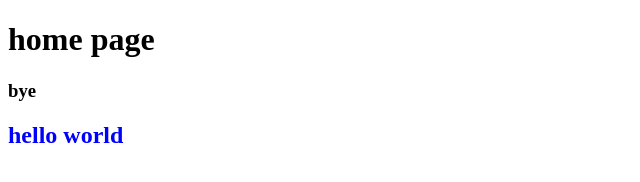
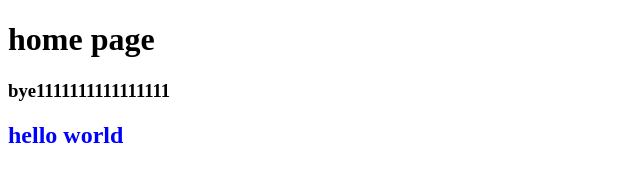
Before and after one commit to rangusrujana/Practice2, a plain HTML site: page index.html in a window 1280 px wide. Shown: the whole page, without its empty margins (0-640 px from the left). Drawn offline with Linux system fonts and the light colour scheme.

Commit message:
Update index.html

```diff
--- a/index.html
+++ b/index.html
@@ -9,7 +9,7 @@
 </head>
 <body>
 	<h1>home page</h1>
-	<h3>bye</h3>
+	<h3>bye1111111111111111</h3>
 	<h2>hello world</h2>
 </body>
 </html>
```
